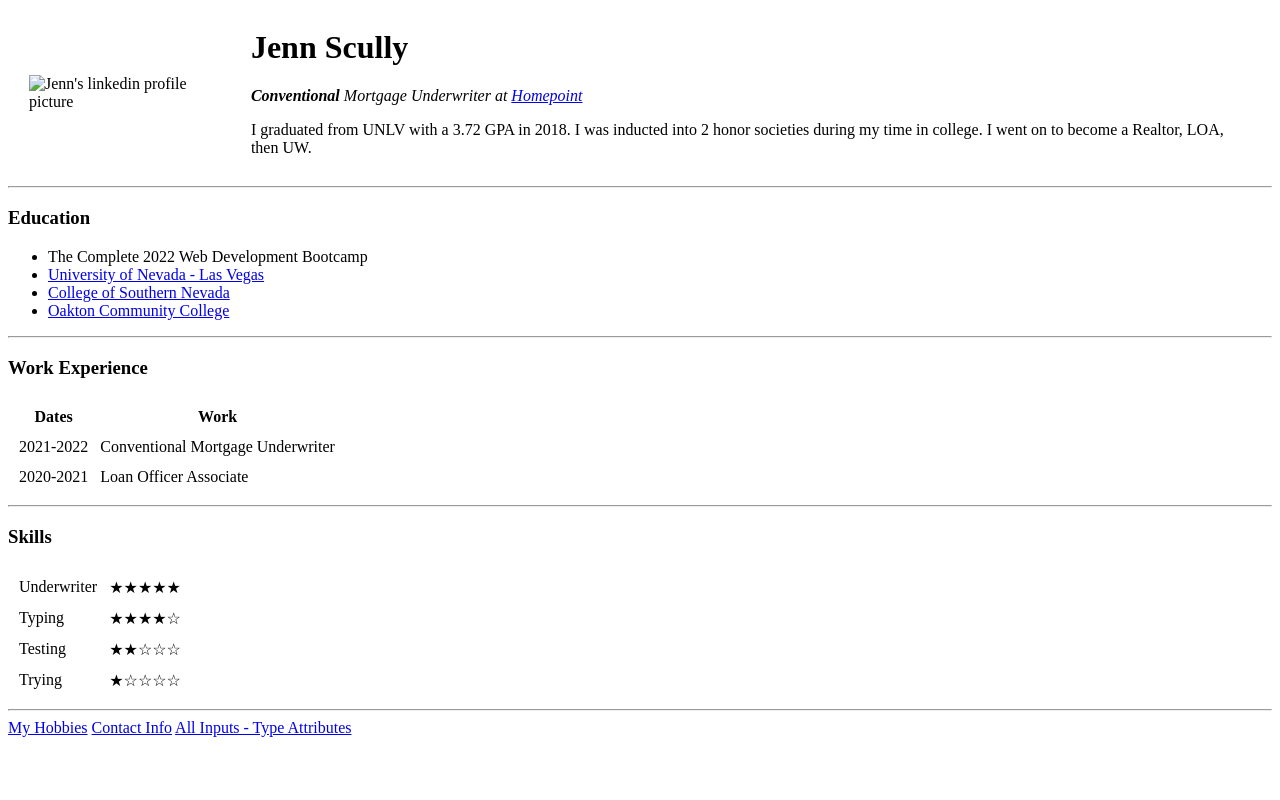
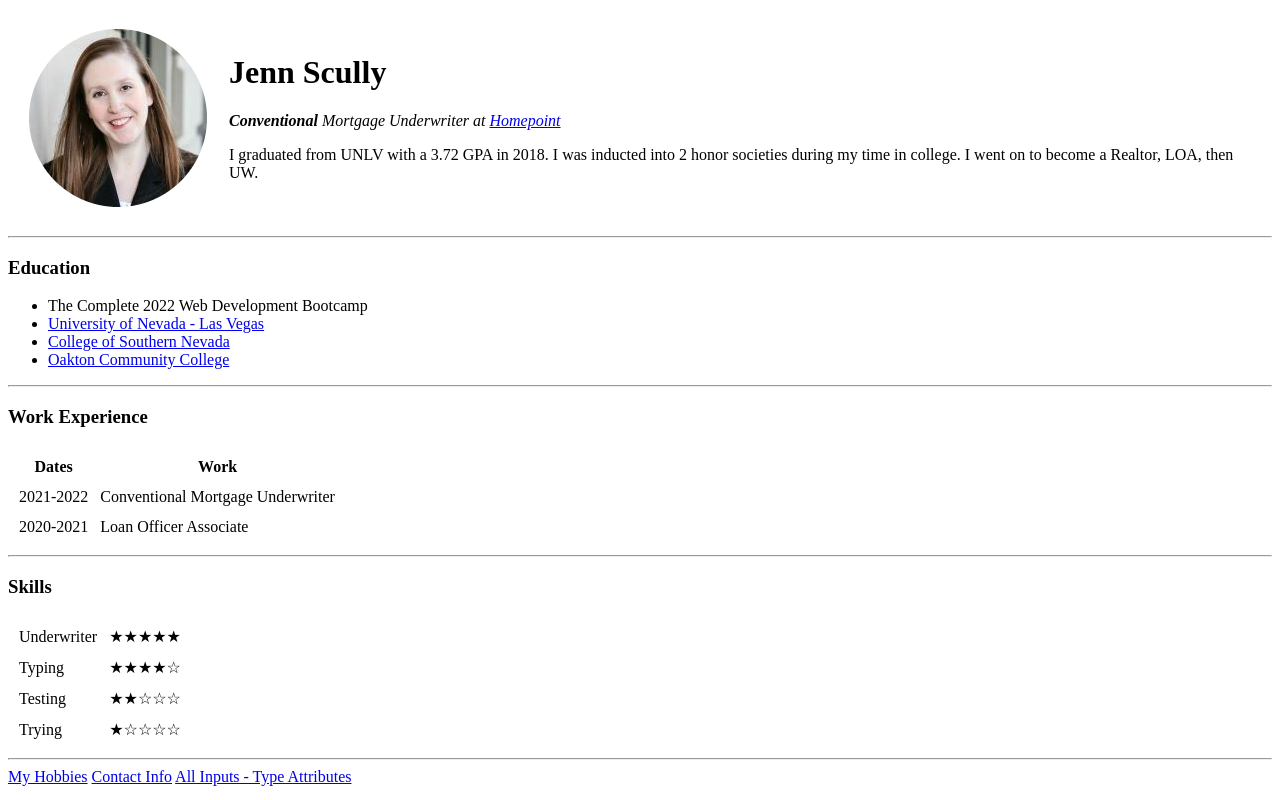
Before and after one commit to eskullo44/CV, a plain HTML site: page index.html in a window 1280 px wide. Drawn offline with Linux system fonts and the light colour scheme.

Commit message:
Update index.html

```diff
--- a/index.html
+++ b/index.html
@@ -8,7 +8,7 @@
 <body>
   <table cellspacing=20>
     <tr>
-      <td><img src="images/linkedin circle.png" alt="Jenn's linkedin profile picture"></td>
+      <td><img src="linkedin circle.png" alt="Jenn's linkedin profile picture"></td>
       <td>
         <h1>Jenn Scully</h1>
         <p><em><strong>Conventional</strong> Mortgage Underwriter at <a href="https://www.homepointfinancial.com/">Homepoint</a></em></p>
```
